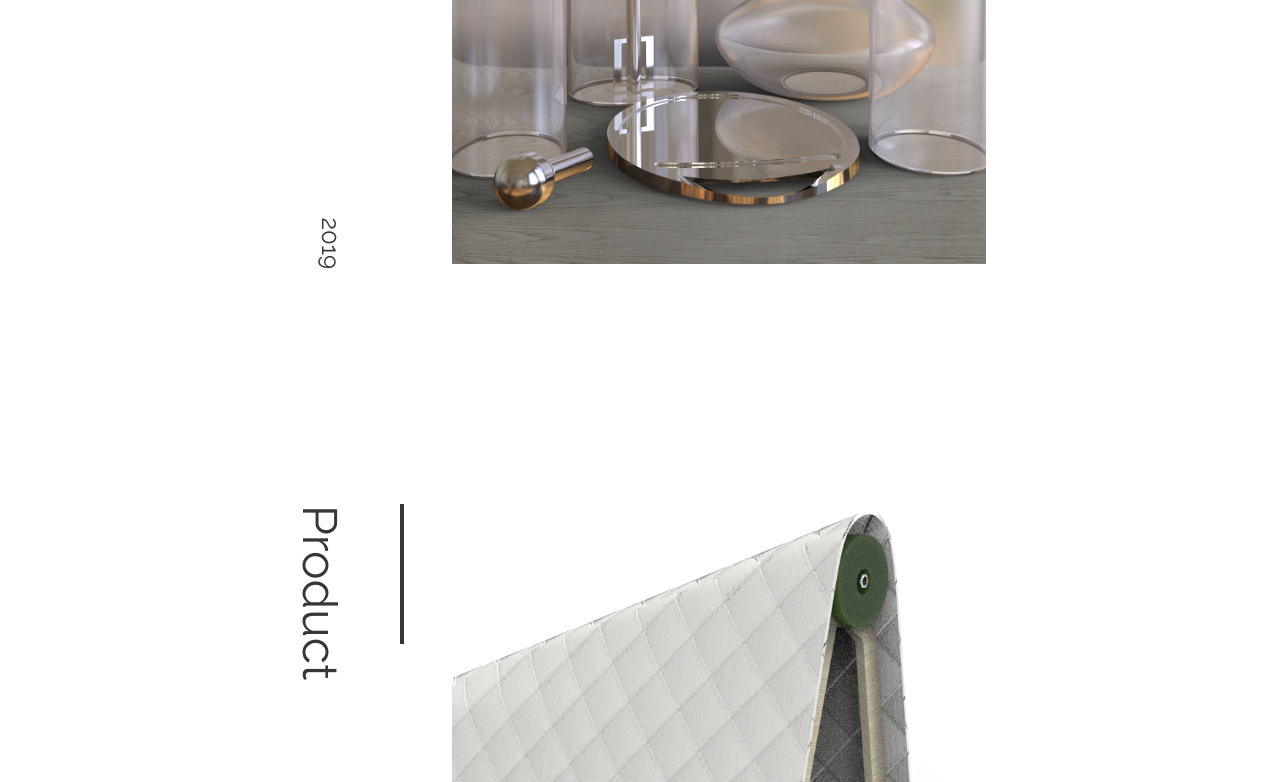
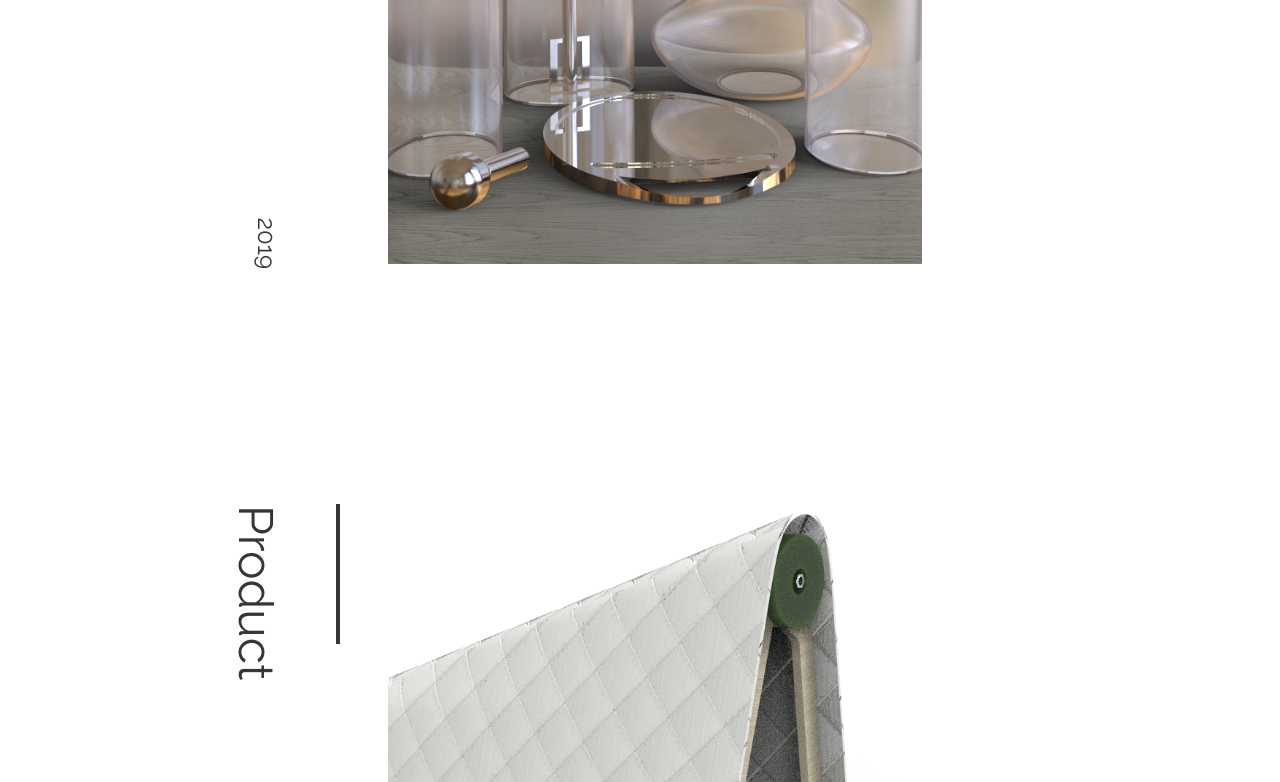
Before and after one commit to emmacastelli/emmacastelli.github.io, a plain HTML site: page index.html in a window 1280 px wide. Shown: the part 556-1338 px from the top of the page. Drawn offline with nearby package versions, Linux system fonts and the light colour scheme.

Commit message:
fix padding

```diff
--- a/index.css
+++ b/index.css
@@ -61,7 +61,7 @@ body {
 
 .body-container {
   padding-right: 8rem;
-  padding-left: 25vw;
+  padding-left: 20vw;
 }
 
 .carousel-container {
```
